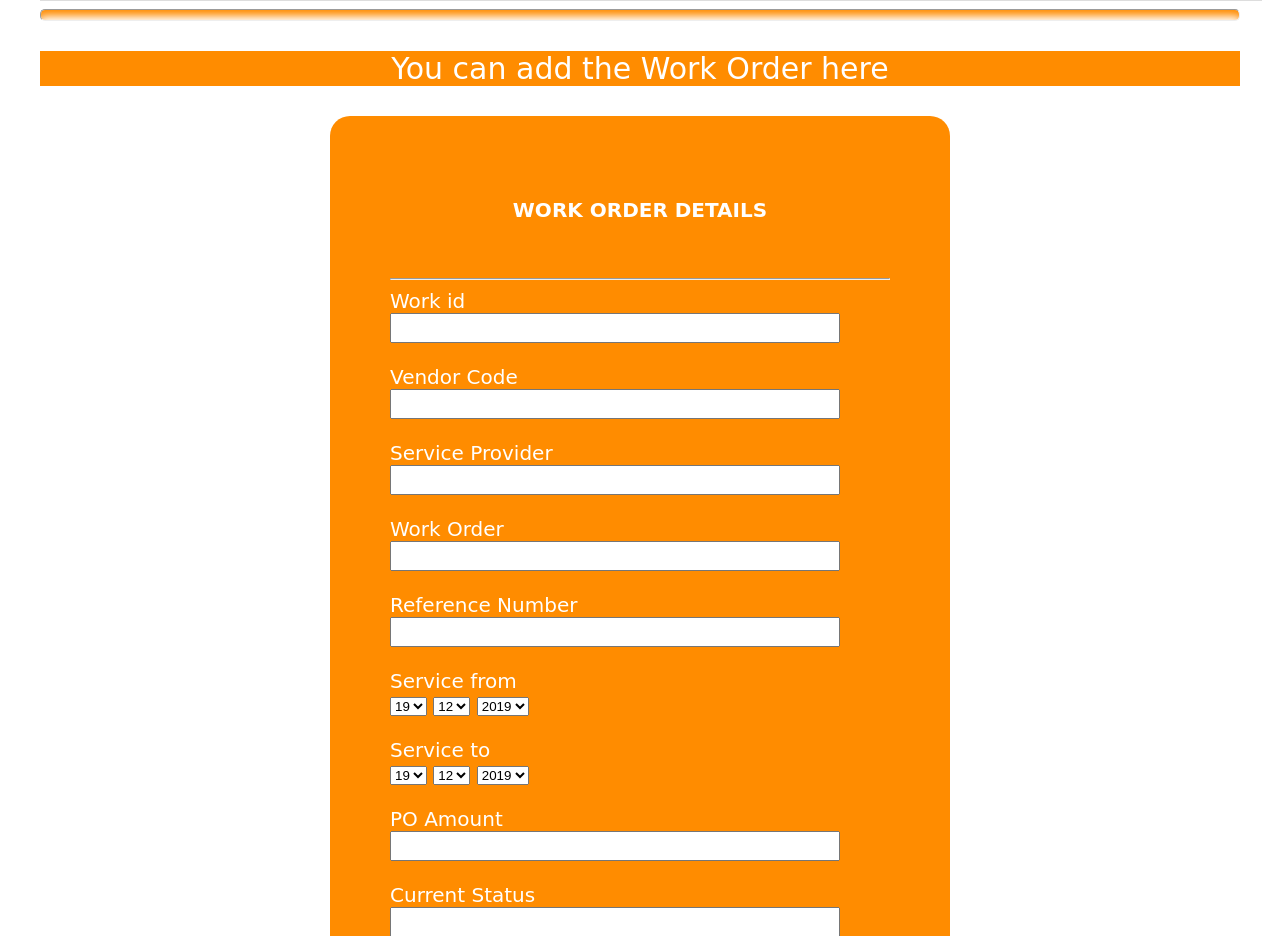
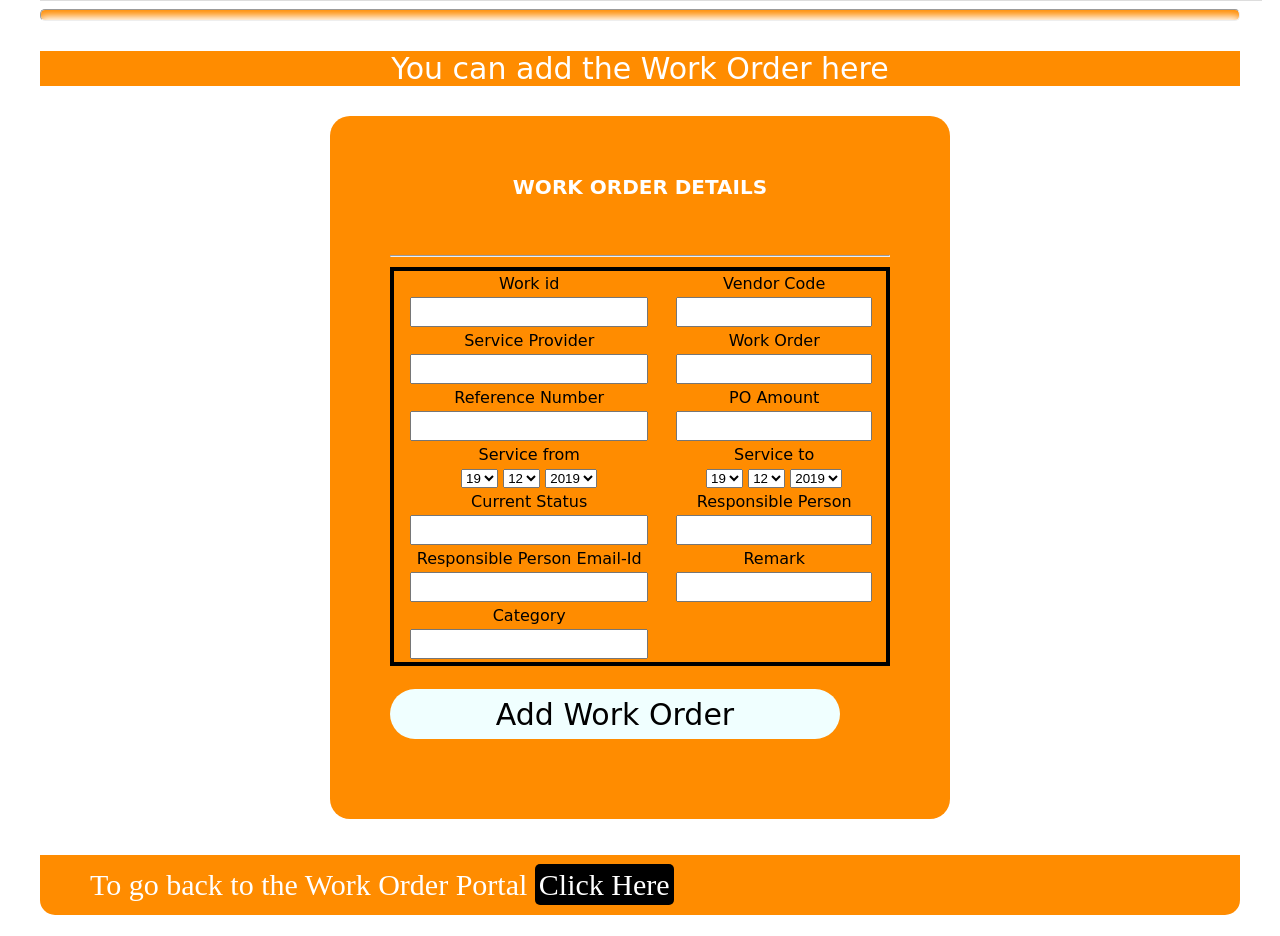
Before and after one commit to Hard-Coder05/jdproject, a PHP site: page /html_add.php in a window 1280 px wide. Shown: the part 387-1323 px from the top of the page. After the commit the page ends 1302 px from the top, so only its background shows below. Run offline with PHP 8.4, Linux system fonts and the light colour scheme.

Commit message:
Update html_add.php

```diff
--- a/html_add.php
+++ b/html_add.php
@@ -2,7 +2,7 @@
 <head>
     <link rel="icon" href="download.jfif">
     <title>Work Order:Add | JSPL</title>
-    <link href="style_add.css" type="text/css" rel="stylesheet">
+    <link href="style_add.css?v=<?php echo time(); ?>" type="text/css" rel="stylesheet">
     <meta charset="utf-8">
     <meta name="viewport" content="width=device-width, initial-scale=1.0">
 
@@ -83,51 +83,52 @@
 
 
 
-                <div id="form">
-                <br>
-                <form action="php_add.php" method="POST" >
+                <div id="form"><form action="php_add.php" method="POST" >
                     <label><center><b>WORK ORDER DETAILS</b></center></label><br><br>
                     <hr height="2 px">
-                <label>Work id</label><br>
-                <input type="text" name="work_id" style="width:90%; height: 30px; " required><br><br>
-                <label>Vendor Code</label><br>
-                <input type="text" name="vendor_code" style="width:90%; height: 30px;" required><br><br>
-                <label>Service Provider</label><br>
-                <input type="text" name="service_provider" style="width:90%; height: 30px;" required><br><br>
-                <label>Work Order</label><br>
-                <input type="text" name="work_order" style="width:90%; height: 30px;" required><br><br>
-                <label>Reference Number</label><br>
-                <input type="text" name="refer_num" style="width:90%; height: 30px;" required><br><br>
-                <label>Service from</label><br>
-                <select id="daydropdown" name="day">
+                    <table class="unstyledTable">
+<tbody>
+<tr>
+<td><label>Work id</label></td><td><label>Vendor Code</label></td></tr>
+<tr>
+<td><input type="text" name="work_id" style="width:90%; height: 30px; " required></td><td><input type="text" name="vendor_code" style="width:90%; height: 30px;" required></td></tr>
+<tr>
+<td><label>Service Provider</label></td><td><label>Work Order</label></td></tr>
+<tr>
+<td><input type="text" name="service_provider" style="width:90%; height: 30px;" required></td><td><input type="text" name="work_order" style="width:90%; height: 30px;" required></td></tr>
+<tr>
+<td><label>Reference Number</label></td><td><label>PO Amount</label></td></tr>
+<tr>
+<td><input type="text" name="refer_num" style="width:90%; height: 30px;" required></td><td><input type="text" name="PO_amt" style="width:90%; height: 30px;" required></td></tr>
+<tr>
+<td><label>Service from</label></td><td><label>Service to</label></td></tr>
+<tr>
+<td><select id="daydropdown" name="day">
                 </select>
                 <select id="monthdropdown" name="month">
                 </select>
                 <select id="yeardropdown" name="year">
-                </select>
-
-                <br><br>
-                <label>Service to</label><br>
-                <select id="daydropdown1" name="day1">
+                </select></td><td><select id="daydropdown1" name="day1">
                 </select>
                 <select id="monthdropdown1" name="month1">
                 </select>
                 <select id="yeardropdown1" name="year1">
-                </select>
-
-                <br><br>
-                <label>PO Amount</label><br>
-                <input type="text" name="PO_amt" style="width:90%; height: 30px;" required><br><br>
-                <label>Current Status</label><br>
-                <input type="text" name="Current_Status" style="width:90%; height: 30px;" required><br><br>
-                <label>Responsible Person</label><br>
-                <input type="text" name="Responsible_Person" style="width:90%; height: 30px;" required><br><br>
-                    <label>Responsible Person Email-Id</label><br>
-                <input type="text" name="res_p_EMAIL" style="width:90%; height: 30px;" required><br><br>
-                <label>Remark</label><br>
-                <input type="text" name="Remark" style="width:90%; height: 30px;" required><br><br>
-                <label>Category</label><br>
-                <input type="text" name="Category" style="width:90%; height: 30px;" required><br><br>
+                </select></td></tr>
+<tr>
+<td><label>Current Status</label></td><td> <label>Responsible Person</label></td></tr>
+<tr>
+<td><input type="text" name="Current_Status" style="width:90%; height: 30px;" required></td><td><input type="text" name="Responsible_Person" style="width:90%; height: 30px;" required></td></tr>
+<tr>
+<td><label>Responsible Person Email-Id</label></td><td><label>Remark</label></td></tr>
+<tr>
+<td><input type="text" name="res_p_EMAIL" style="width:90%; height: 30px;" required></td><td><input type="text" name="Remark" style="width:90%; height: 30px;" required></td></tr>
+    <tr>
+<td><label>Category</label></td></tr>
+    <tr>
+<td><input type="text" name="Category" style="width:90%; height: 30px;" required></td></tr>
+</tbody>
+</tr>
+                    </table>
                 <br><div id="button"><input type="Submit" value="Add Work Order" style="width: 90%; height: 50px; border-radius: 25px; border: none; font-family:cursive; font-size: 30px; background-color: azure;"></div>
             </form>
         </div>
```
